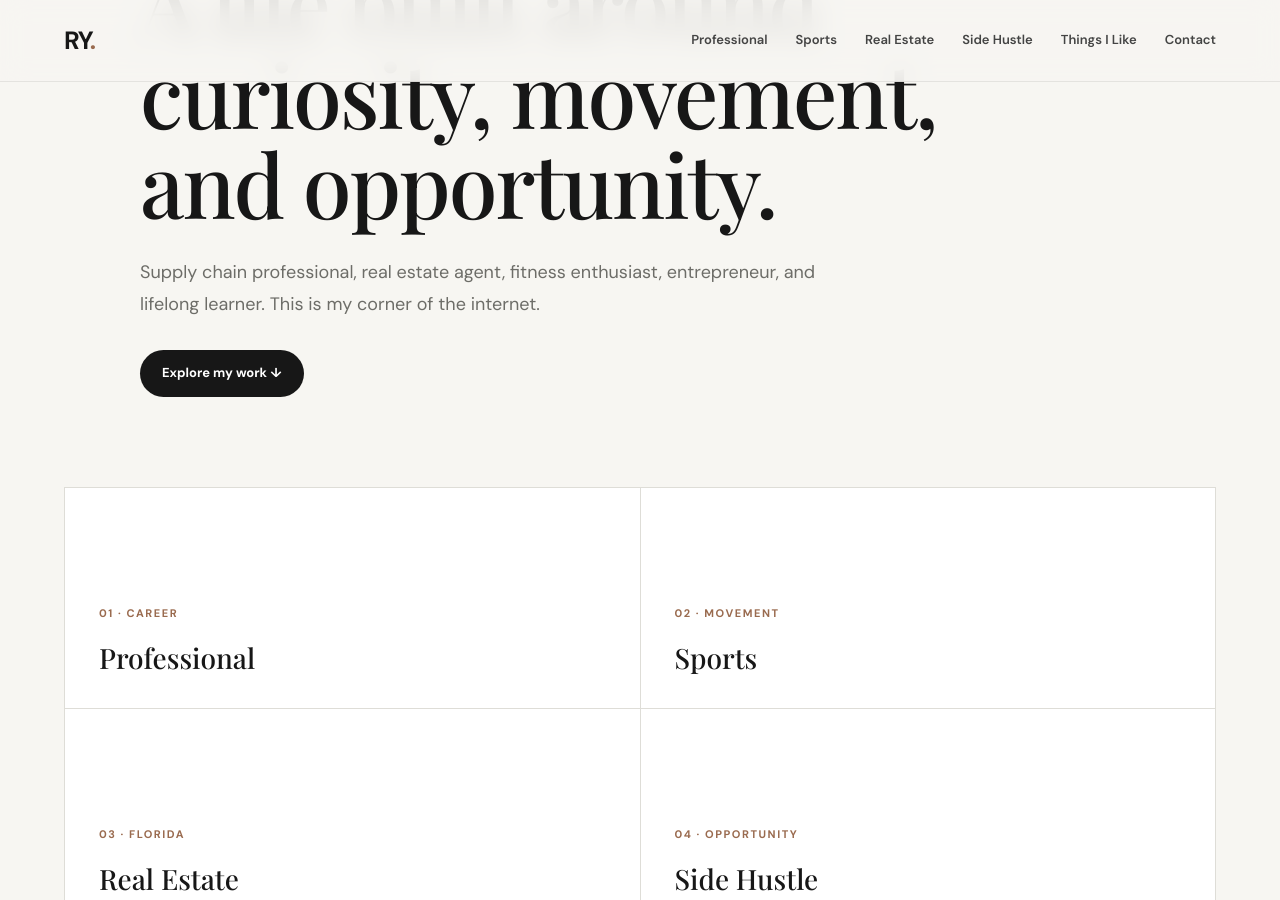
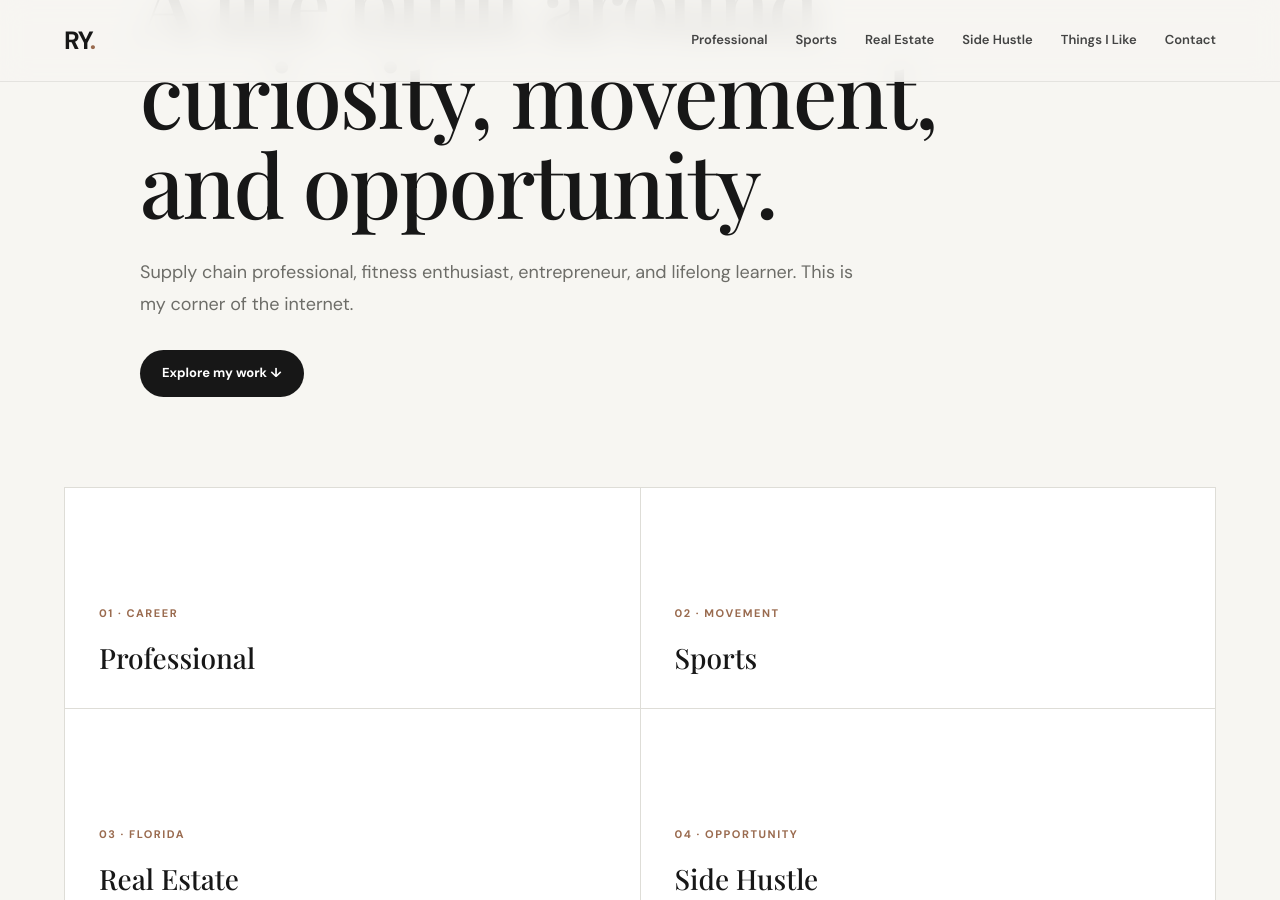
Before and after one commit to High4Ferrum/Rebeccashub, a Jekyll site: the page built from index.md, in a window 1280 px wide and 900 px high, scrolled down 304 px. Built offline with Jekyll 4.4.1, drawn with Linux system fonts in a browser that asks for light colours.

Commit message:
Update index.md

```diff
--- a/index.md
+++ b/index.md
@@ -8,7 +8,7 @@ permalink: /
 <section class="hero">
   <p class="eyebrow">Rebecca Yener · Florida</p>
   <h1>A life built around curiosity, movement, and opportunity.</h1>
-  <p class="intro">Supply chain professional, real estate agent, fitness enthusiast, entrepreneur, and lifelong learner. This is my corner of the internet.</p>
+  <p class="intro">Supply chain professional, fitness enthusiast, entrepreneur, and lifelong learner. This is my corner of the internet.</p>
   <a class="button" href="{{ '/professional/' | relative_url }}">Explore my work ↓</a>
 </section>
 
```
